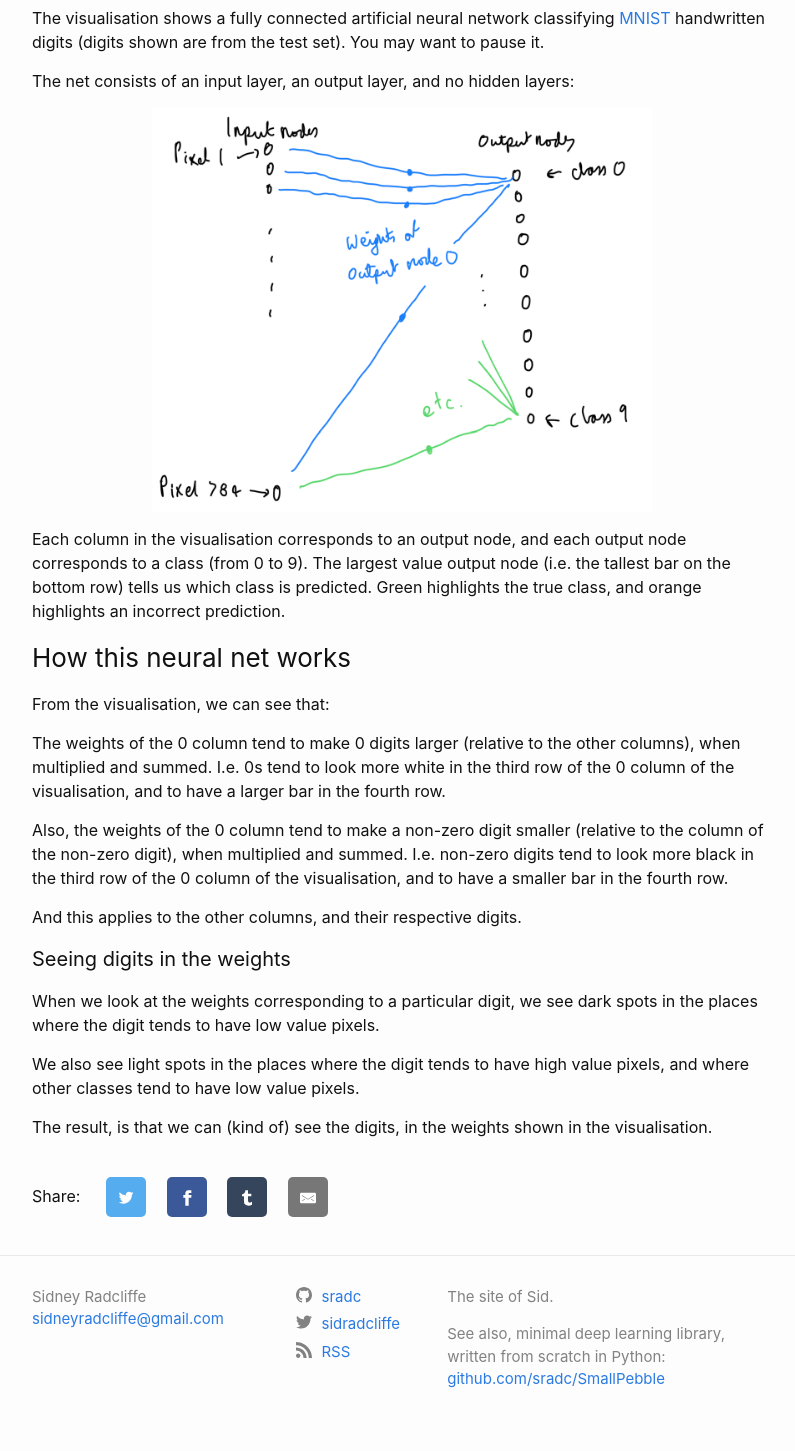
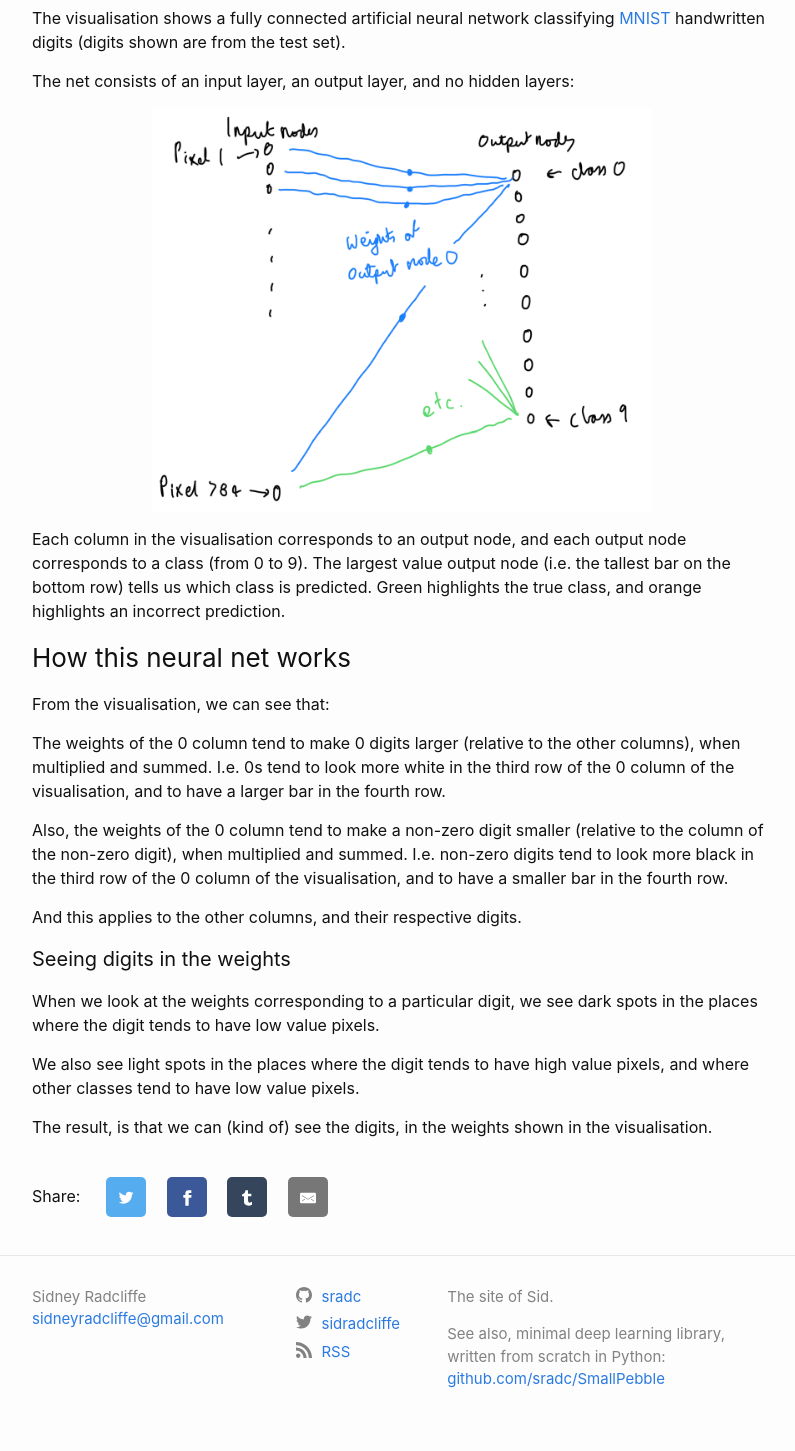
Before and after one commit to sradc/sradc.github.io, a Jekyll site: the page built from _posts/2021-05-23-mnist-visualised.md, in a window 1280 px wide. Shown: the part 684-2135 px from the top of the page, without its empty margins (238-1033 px from the left). Built offline with Jekyll 4.4.1, drawn with Linux system fonts in a browser that asks for light colours; comment, search, counter and statistics services are not loaded.

Commit message:
removed note to pause....

```diff
--- a/_posts/2021-05-23-mnist-visualised.md
+++ b/_posts/2021-05-23-mnist-visualised.md
@@ -10,7 +10,7 @@
 
 <iframe width="740" height="400" src="https://www.youtube.com/embed/DVKMpWnUppA" alt="Visualisation" frameborder="0" allowfullscreen></iframe>
 
-The visualisation shows a fully connected artificial neural network classifying [MNIST](https://en.wikipedia.org/wiki/MNIST_database) handwritten digits (digits shown are from the test set). You may want to pause it.
+The visualisation shows a fully connected artificial neural network classifying [MNIST](https://en.wikipedia.org/wiki/MNIST_database) handwritten digits (digits shown are from the test set).
 
 The net consists of an input layer, an output layer, and no hidden layers:
 
```
